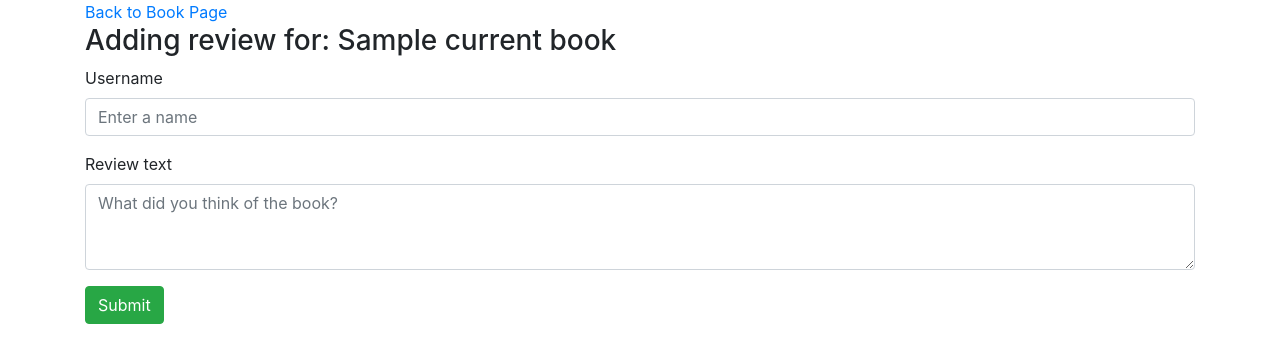
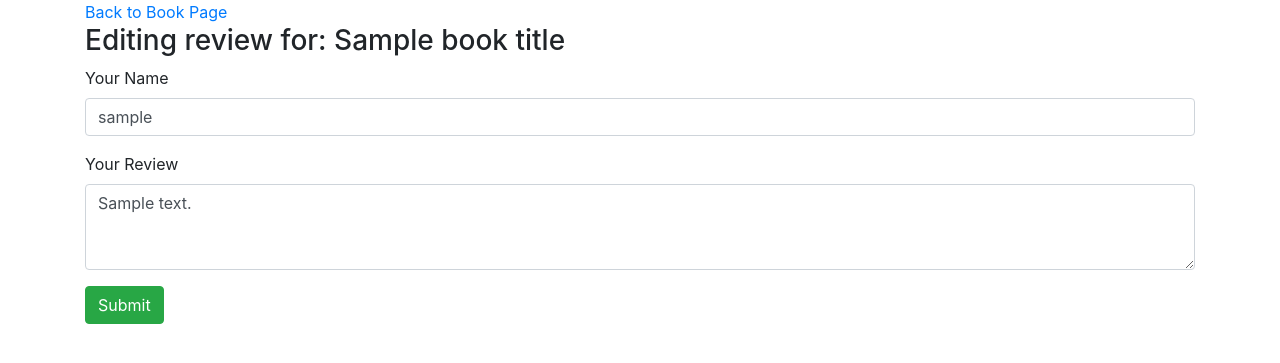
Before and after one commit to seakonn/milestone-three, a Flask app: template templates/editreview.html in a window 1280 px wide. Shown: the part 56-419 px from the top of the page. Run offline with Flask 2, Linux system fonts and the light colour scheme; the template is opened without the code that fills it: most values are stand-ins (such as "Sample title", 1, 10 or a date in 2020); some libraries are stand-ins or nearby versions.

Commit message:
Added default values on edit review page

```diff
--- a/templates/editreview.html
+++ b/templates/editreview.html
@@ -1,18 +1,18 @@
 {% extends 'index.html' %} {% block content %}
 <div class="container">
 
-    <a href="{{ url_for("book", book_id=current_book._id)}}">Back to Book Page</a>
+    <a href="{{ url_for("book", book_id=book_id)}}">Back to Book Page</a>
 
-    <h3>Adding review for: {{ current_book.title }}</h3>
-    <form action="{{ url_for("add_review_data", book_id=current_book._id) }}" method="POST">
+    <h3>Editing review for: {{ book_title }}</h3>
+    <form action="{{ url_for("add_review_data", book_id=book_id) }}" method="POST">
         <div class="form-group">
-            <label>Username</label>
-            <input name="username" type="text" class="form-control" placeholder="Enter a name" required>
+            <label>Your Name</label>
+            <input name="username" type="text" class="form-control" placeholder="Enter a name" value="{{ username }}" required>
         </div>
 
         <div class="form-group">
-            <label>Review text</label>
-            <textarea name="review_text" class="form-control" placeholder="What did you think of the book?" rows="3" required></textarea>
+            <label>Your Review</label>
+            <textarea name="review_text" class="form-control" placeholder="What did you think of the book?" rows="3" required>{{ review_text }}</textarea>
         </div>
 
         <button type="submit" class="btn btn-success">Submit</button>
```
